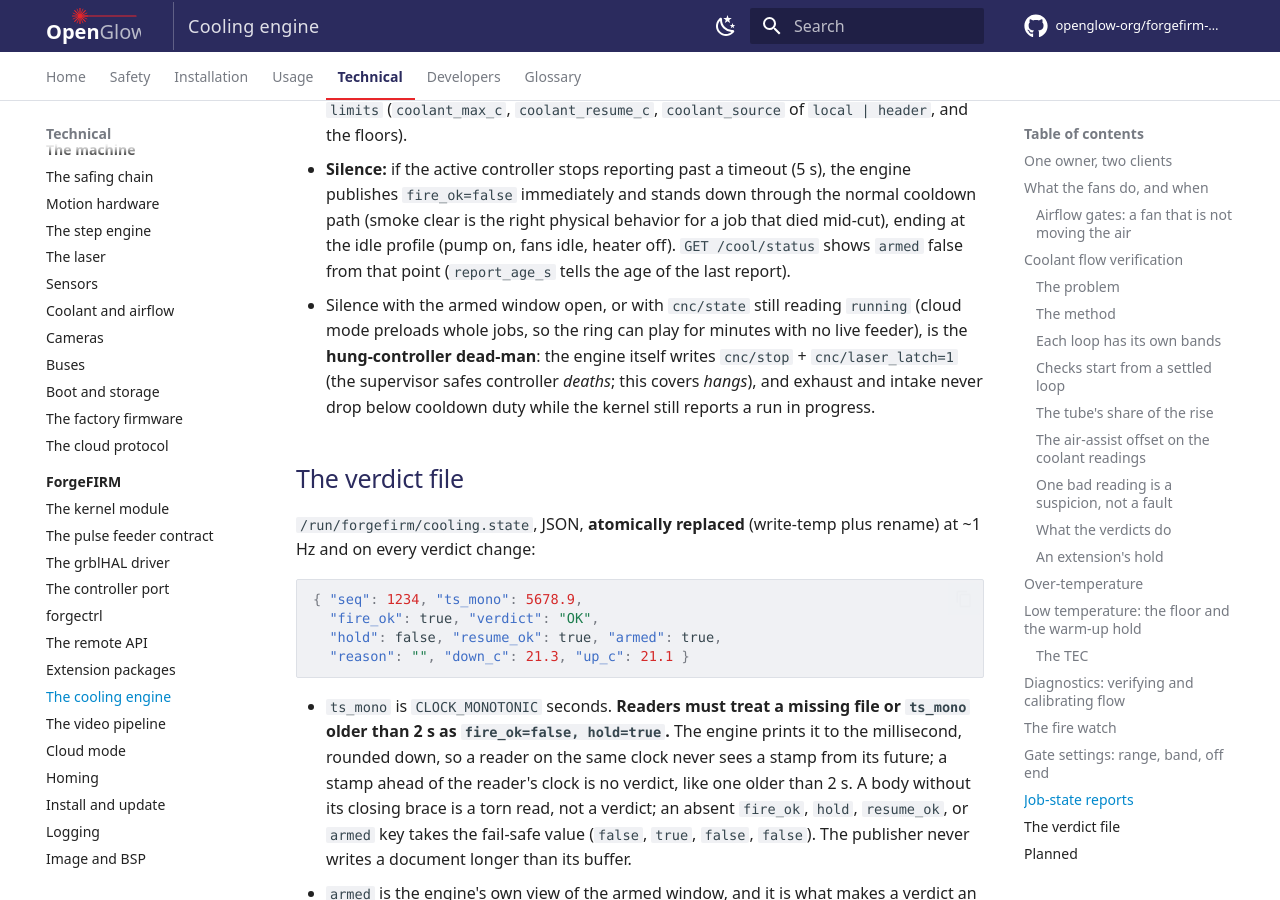
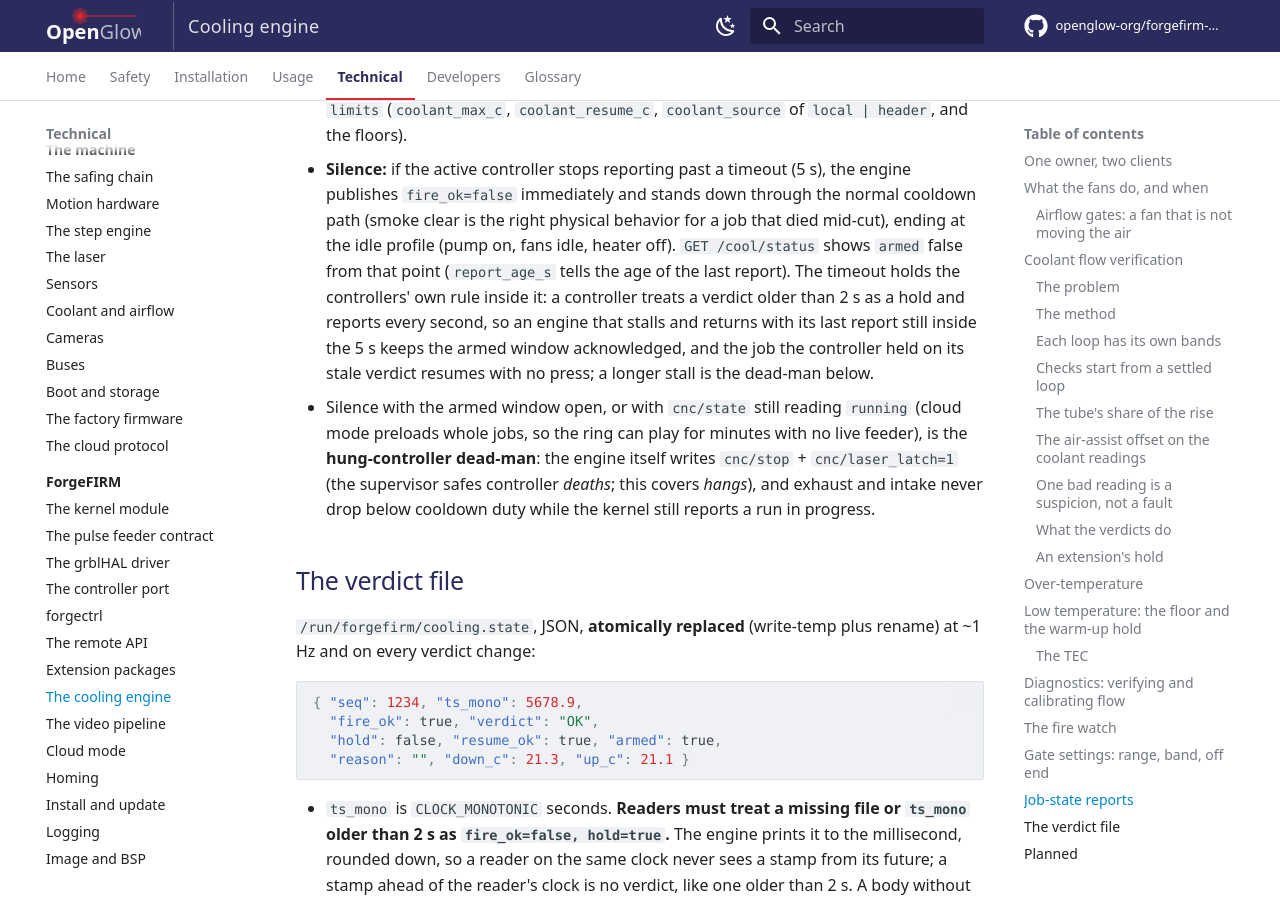
Before and after one commit to openglow-org/forgefirm-docs, an MkDocs documentation site: the page built from docs/technical/forgefirm/cooling-engine.md, in a window 1280 px wide and 900 px high, scrolled down 19876 px. Built offline with MkDocs 1.6.1 and Material for MkDocs 9.7.7, drawn with Linux system fonts in a browser that asks for light colours; comment, search, counter and statistics services are not loaded.

Commit message:
Cooling engine: the report timeout holds the controllers' own rule inside it
Companion of forgectrl 1f6e669 (cool_flow_test: case M pins the report
timeout from both sides).

- technical/forgefirm/cooling-engine.md, Job-state reports, the Silence
  bullet: the 5 s timeout holds the controllers' own rule inside it. A
  controller treats a verdict older than 2 s as a hold and reports every
  second, so an engine that stalls and returns with its last report
  still inside the 5 s keeps the armed window acknowledged, and the job
  the controller held on its stale verdict resumes with no press.

Proof: python scripts/check-style.py (style: clean), python
scripts/check-interfaces.py (interfaces: clean (245 checked)), zensical
build (strict: No issues found). The timeout is pinned from both sides
by forgectrl's tests/cool_flow_test.c, case M (run by build.yml): a
report inside the timeout keeps the window armed, one past it stands the
engine down. The controller's side is the grblHAL driver page's cooling
section (the 1 Hz reports, the 2 s stale rule). Negative control on a
scratch copy of the tree: the British spelling of 'canceled' put into
the edited bullet fails check-style.py (one SPELLING finding, exit 1),
and a link to a page that does not exist put into the same bullet fails
the strict build (page does not exist, exit 1).

Acceptance: none; docs only.

```diff
--- a/docs/technical/forgefirm/cooling-engine.md
+++ b/docs/technical/forgefirm/cooling-engine.md
@@ -767,7 +767,13 @@ mode=idle|run|cooldown & armed=0|1 [& model=density|analog]
   through the normal cooldown path (smoke clear is the right physical
   behavior for a job that died mid-cut), ending at the idle profile (pump
   on, fans idle, heater off). `GET /cool/status` shows `armed` false from
-  that point (`report_age_s` tells the age of the last report).
+  that point (`report_age_s` tells the age of the last report). The
+  timeout holds the controllers' own rule inside it: a controller treats a
+  verdict older than 2 s as a hold and reports every second, so an engine
+  that stalls and returns with its last report still inside the 5 s keeps
+  the armed window acknowledged, and the job the controller held on its
+  stale verdict resumes with no press; a longer stall is the dead-man
+  below.
 - Silence with the armed window open, or with `cnc/state` still reading
   `running` (cloud mode preloads whole jobs, so the ring can play for
   minutes with no live feeder), is the **hung-controller dead-man**: the
```
